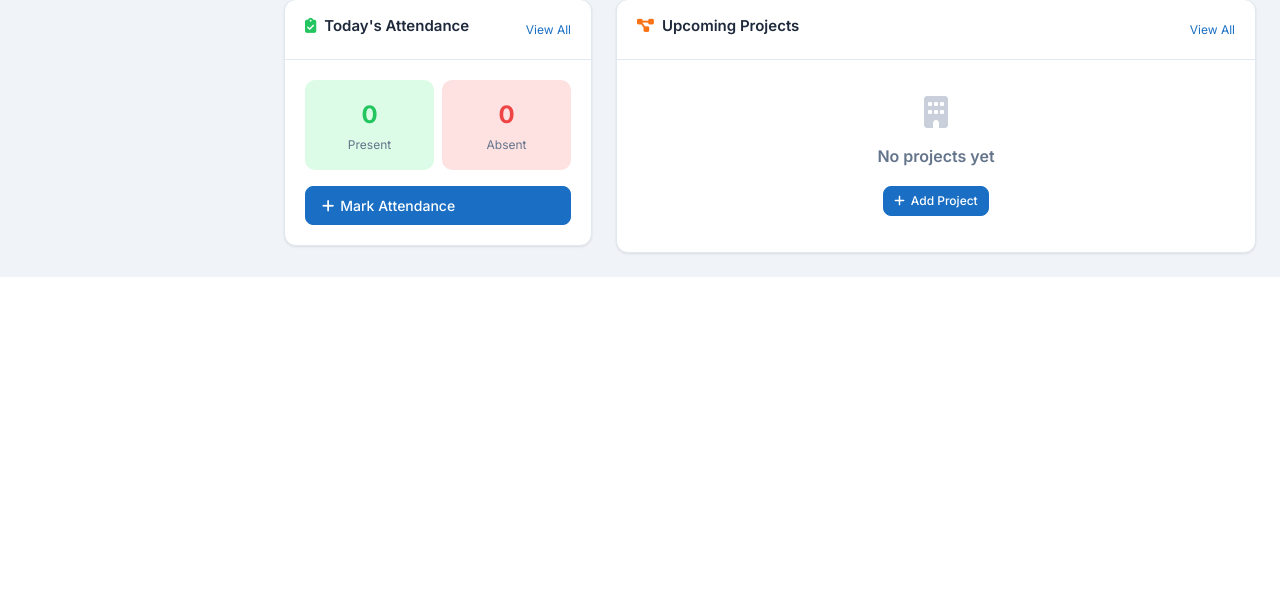
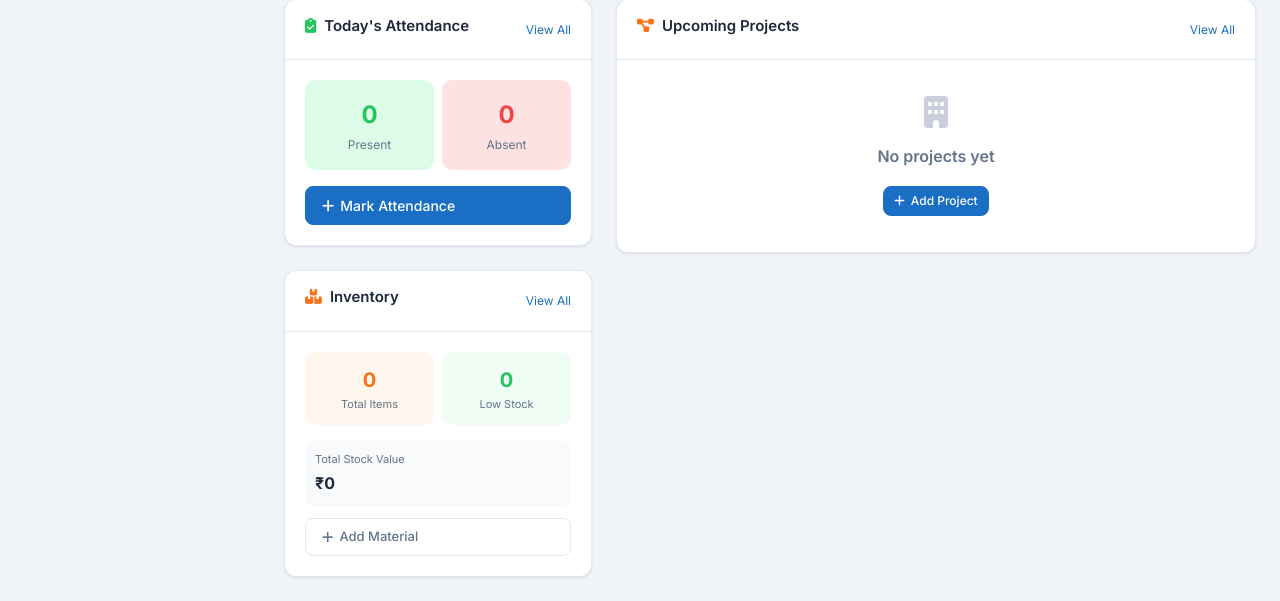
Before and after one commit to Dhruv200626/jai-malar-construction, a Django app: page /dashboard/ in a window 1280 px wide. Shown: the part 998-1599 px from the top of the page. Before the commit the page ends 1275 px from the top, so only its background shows below. Run offline with Django 5.2, Linux system fonts and the light colour scheme; the visitor is signed in with stand-in values (Sample User, id 1); data that the repository does not hold is empty.

Commit message:
complete changes

```diff
--- a/dashboard/views.py
+++ b/dashboard/views.py
@@ -11,6 +11,7 @@ def index(request):
     from employees.models import Employee
     from expenses.models import Expense
     from attendance.models import Attendance
+    from materials.models import Material, MaterialTransaction
 
     now = timezone.now()
     this_month = {'date__year': now.year, 'date__month': now.month}
@@ -21,7 +22,7 @@ def index(request):
     completed_projects = Project.objects.filter(status='completed').count()
     total_employees = Employee.objects.filter(status='active').count()
 
-    # Monthly costs
+    # Monthly costs — sourced from Expense records (material purchases auto-create these)
     approved_expenses = Expense.objects.filter(
         approval_status='approved', **this_month
     )
@@ -30,6 +31,13 @@ def index(request):
     labour_cost = approved_expenses.filter(category__in=['labour', 'salary']).aggregate(t=Sum('amount'))['t'] or 0
     equipment_cost = approved_expenses.filter(category='equipment').aggregate(t=Sum('amount'))['t'] or 0
     other_cost = float(monthly_cost) - float(material_cost) - float(labour_cost) - float(equipment_cost)
+
+    # Live inventory stats
+    active_materials = Material.objects.filter(is_active=True)
+    total_materials = active_materials.count()
+    low_stock_items = [m for m in active_materials if m.is_low_stock]
+    low_stock_count = len(low_stock_items)
+    total_stock_value = sum(float(m.stock_value) for m in active_materials)
 
     # Upcoming / active projects
     upcoming_projects = Project.objects.filter(
@@ -73,4 +81,8 @@ def index(request):
         'att_present': att_present,
         'att_absent': att_absent,
         'current_time': now,
+        'total_materials': total_materials,
+        'low_stock_count': low_stock_count,
+        'low_stock_items': low_stock_items[:5],
+        'total_stock_value': total_stock_value,
     })
--- a/reports/views.py
+++ b/reports/views.py
@@ -78,7 +78,7 @@ def monthly_reports(request):
         half_days = att_qs.filter(status='half_day').count()
         total_mandays = man_days + (half_days * 0.5)
 
-        # Cost data
+        # Cost data — from approved Expense records (material purchases auto-create these)
         exp_qs = Expense.objects.filter(
             project=project,
             date__year=year, date__month=month,
@@ -91,6 +91,7 @@ def monthly_reports(request):
                 cost_breakdown[label] = float(total)
 
         total_cost = exp_qs.aggregate(t=Sum('amount'))['t'] or 0
+        material_cost_exp = exp_qs.filter(category='material').aggregate(t=Sum('amount'))['t'] or 0
 
         report_data = {
             'project': project,
@@ -98,7 +99,7 @@ def monthly_reports(request):
             'total_cost': total_cost,
             'cost_breakdown': cost_breakdown,
             'labour_cost': exp_qs.filter(category__in=['labour', 'salary']).aggregate(t=Sum('amount'))['t'] or 0,
-            'material_cost': exp_qs.filter(category='material').aggregate(t=Sum('amount'))['t'] or 0,
+            'material_cost': material_cost_exp,
             'equipment_cost': exp_qs.filter(category='equipment').aggregate(t=Sum('amount'))['t'] or 0,
             'other_cost': exp_qs.exclude(category__in=['labour', 'salary', 'material', 'equipment']).aggregate(t=Sum('amount'))['t'] or 0,
         }
--- a/templates/dashboard/index.html
+++ b/templates/dashboard/index.html
@@ -73,10 +73,10 @@
   </div>
 </div>
 
-<!-- Today's Attendance + Upcoming Projects -->
+<!-- Today's Attendance + Inventory + Upcoming Projects -->
 <div class="row g-4">
   <div class="col-lg-4">
-    <div class="card">
+    <div class="card mb-4">
       <div class="card-header"><h2 class="card-title"><i class="fas fa-clipboard-check" style="color:#22c55e;margin-right:8px;"></i>Today's Attendance</h2><a href="{% url 'attendance:list' %}" style="font-size:12px;color:#1a6fc4;">View All</a></div>
       <div class="card-body">
         <div class="row g-2 text-center">
@@ -84,6 +84,31 @@
           <div class="col-6"><div style="background:#fee2e2;border-radius:10px;padding:16px 8px;"><div style="font-size:24px;font-weight:700;color:#ef4444;">{{ att_absent }}</div><div style="font-size:12px;color:#64748b;">Absent</div></div></div>
         </div>
         <div style="margin-top:16px;text-align:center;"><a href="{% url 'attendance:mark' %}" class="btn btn-primary" style="width:100%;"><i class="fas fa-plus"></i> Mark Attendance</a></div>
+      </div>
+    </div>
+
+    <!-- Inventory Summary -->
+    <div class="card">
+      <div class="card-header"><h2 class="card-title"><i class="fas fa-boxes" style="color:#f97316;margin-right:8px;"></i>Inventory</h2><a href="{% url 'materials:list' %}" style="font-size:12px;color:#1a6fc4;">View All</a></div>
+      <div class="card-body">
+        <div class="row g-2 text-center mb-3">
+          <div class="col-6"><div style="background:#fff7ed;border-radius:10px;padding:12px 8px;"><div style="font-size:20px;font-weight:700;color:#f97316;">{{ total_materials }}</div><div style="font-size:11px;color:#64748b;">Total Items</div></div></div>
+          <div class="col-6"><div style="background:{% if low_stock_count > 0 %}#fee2e2{% else %}#f0fdf4{% endif %};border-radius:10px;padding:12px 8px;"><div style="font-size:20px;font-weight:700;color:{% if low_stock_count > 0 %}#ef4444{% else %}#22c55e{% endif %};">{{ low_stock_count }}</div><div style="font-size:11px;color:#64748b;">Low Stock</div></div></div>
+        </div>
+        <div style="background:#f8fafc;border-radius:8px;padding:10px;margin-bottom:12px;">
+          <div style="font-size:11px;color:#64748b;margin-bottom:2px;">Total Stock Value</div>
+          <div style="font-size:16px;font-weight:700;color:#1e293b;">₹{{ total_stock_value|floatformat:0|intcomma }}</div>
+        </div>
+        {% if low_stock_items %}
+        <div style="font-size:11px;font-weight:600;color:#ef4444;margin-bottom:6px;"><i class="fas fa-exclamation-triangle"></i> Low Stock Alert</div>
+        {% for m in low_stock_items %}
+        <div style="display:flex;justify-content:space-between;font-size:12px;padding:4px 0;border-bottom:1px solid #f1f5f9;">
+          <span style="color:#1e293b;">{{ m.name|truncatechars:18 }}</span>
+          <span style="color:#ef4444;font-weight:600;">{{ m.current_stock }} {{ m.get_unit_display }}</span>
+        </div>
+        {% endfor %}
+        {% endif %}
+        <div style="margin-top:12px;"><a href="{% url 'materials:add_transaction' %}" class="btn btn-outline-secondary" style="width:100%;font-size:13px;"><i class="fas fa-plus"></i> Add Material</a></div>
       </div>
     </div>
   </div>
```
Also changed, not shown: materials/models.py (+21 -2 lines).
